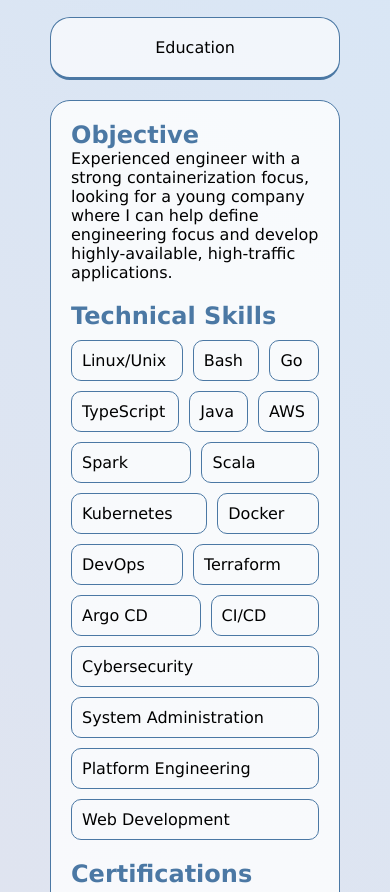
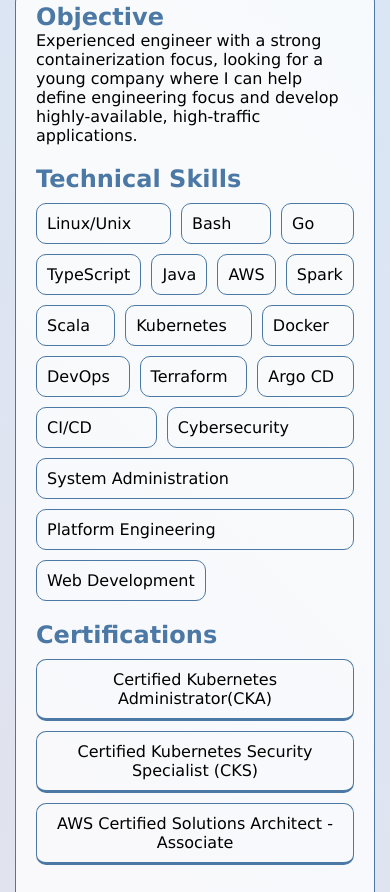
Before and after one commit to theZMC/resume-2025, a plain HTML site: page index.html in a window 390 px wide. Shown: the part 481-1373 px from the top of the page. Drawn offline with Linux system fonts and the light colour scheme.

Commit message:
fixed flex grow; smaller body padding on mobile

```diff
--- a/index.html
+++ b/index.html
@@ -33,6 +33,11 @@
             font-family: Verdana, Geneva, Tahoma, sans-serif;
             background: #eddfe4;
             background: linear-gradient(45deg, rgba(237, 223, 228, 1) 0%, rgba(215, 231, 247, 1) 100%);
+        }
+        @media (max-width: 400px) {
+            body {
+                padding: 15px;
+            }
         }
         body > header {
             display: flex;
@@ -96,11 +101,11 @@
         #technical-skills > ul, #certifications > ul {
             display: flex;
             flex-wrap: wrap;
-            justify-content: center;
             gap: 10px;
         }
-        #certifications > ul {
-            flex-wrap: wrap;
+        #certifications > ul::after, #technical-skills > ul::after {
+            content: '';
+            flex-grow: 10000000000000;
         }
         #technical-skills li, #certifications li a {
             padding: 10px;
```
